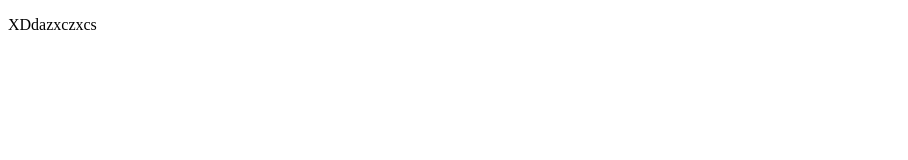
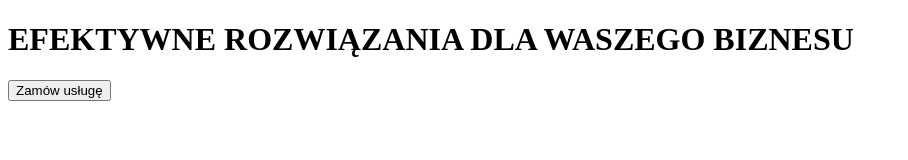
Before and after one commit to Zakwas13/goit-markup-hw-01, a plain HTML site: page index.html in a window 1280 px wide. Shown: the whole page, without its empty margins (0-908 px from the left). Drawn offline with Linux system fonts and the light colour scheme.

Commit message:
first html init

```diff
--- a/index.html
+++ b/index.html
@@ -7,6 +7,12 @@
     <title>Document</title>
 </head>
 <body>
-    <p>XDdazxczxcs</p>
+    <header><nav></nav></header>
+    <main>
+        <h1>EFEKTYWNE ROZWIĄZANIA DLA WASZEGO BIZNESU </h1>
+        <button type="button">Zamów usługę</button>
+    </main>
+    <footer></footer>
+
 </body>
 </html>
```
